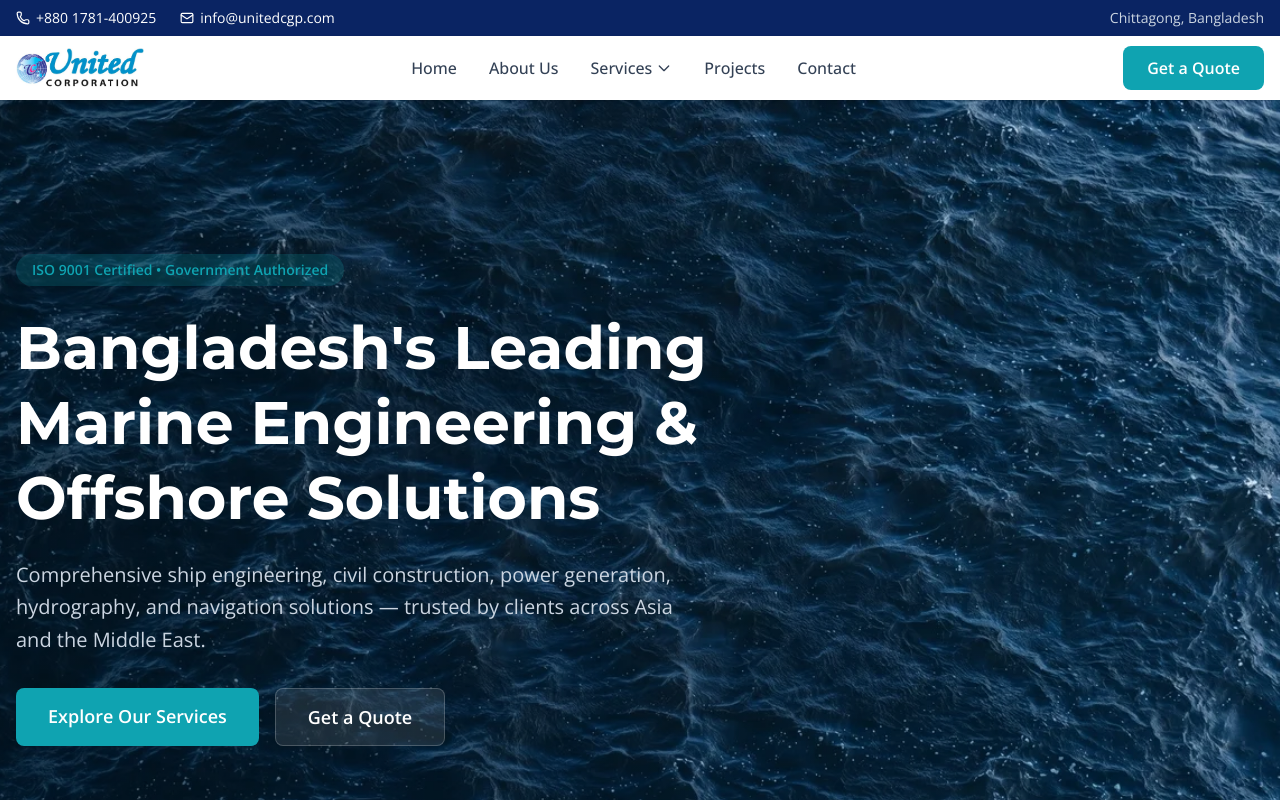
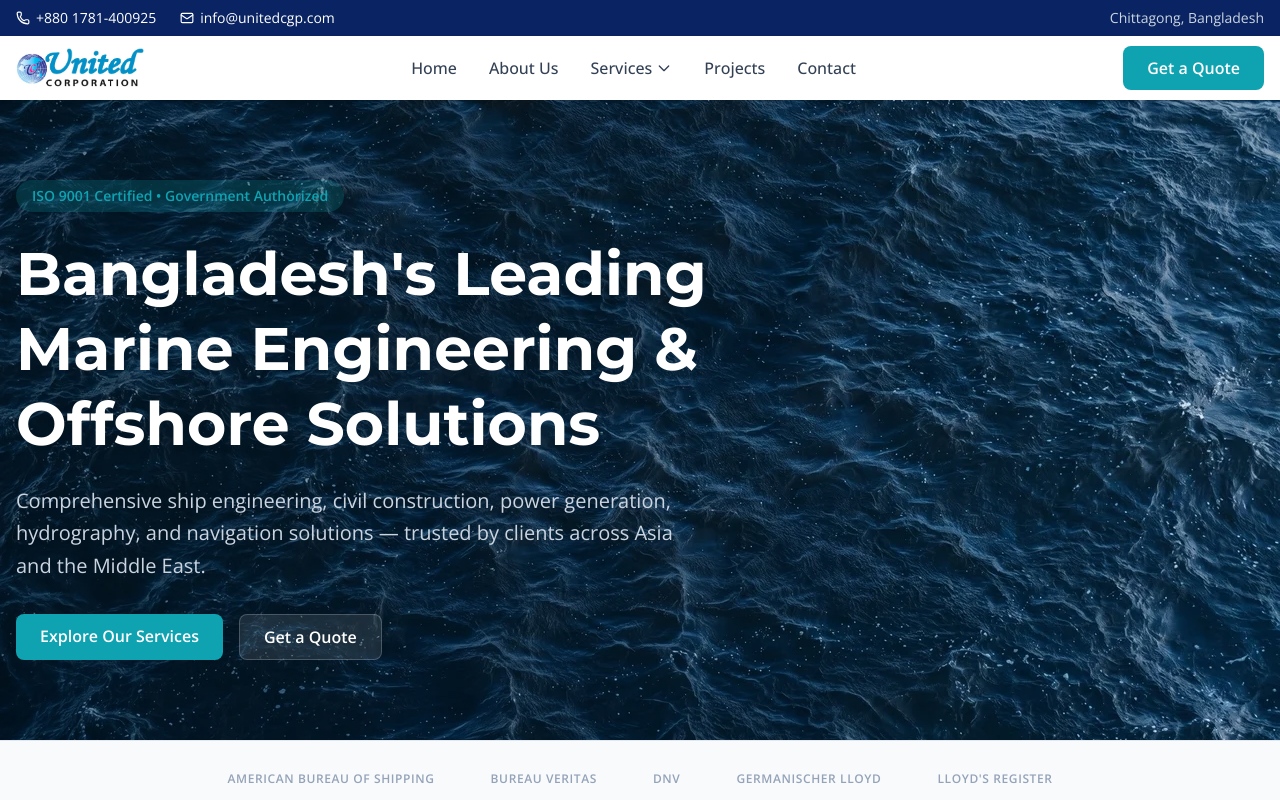
Before and after one commit to connectfazla/united-cgp, a Next.js app: page / in a window 1280 px wide. Shown: the top 800 px of the page. Built offline with nearby package versions, Linux system fonts and the light colour scheme.

Commit message:
feat: hero height 80vh and smaller button styling

```diff
--- a/src/app/page.tsx
+++ b/src/app/page.tsx
@@ -25,7 +25,7 @@ export default function Home() {
   return (
     <>
       {/* Hero */}
-      <section className="relative bg-navy overflow-hidden h-screen">
+      <section className="relative bg-navy overflow-hidden h-[80vh]">
         <div className="absolute inset-0 bg-[url('/images/hero-remote-2.webp')] bg-cover bg-center" />
         <div className="absolute inset-0 bg-gradient-to-r from-black/40 to-transparent" />
         <div className="relative max-w-7xl mx-auto px-4 h-full flex items-center">
@@ -44,13 +44,13 @@ export default function Home() {
             <div className="mt-8 flex flex-wrap gap-4">
               <Link
                 href="/services/ship-engineering"
-                className="bg-teal hover:bg-teal-dark text-white font-semibold px-8 py-3.5 rounded-lg transition-colors text-lg"
+                className="bg-teal hover:bg-teal-dark text-white font-semibold px-6 py-2.5 rounded-lg transition-colors text-base"
               >
                 Explore Our Services
               </Link>
               <Link
                 href="/contact"
-                className="bg-white/10 hover:bg-white/20 text-white font-semibold px-8 py-3.5 rounded-lg transition-colors text-lg border border-white/20"
+                className="bg-white/10 hover:bg-white/20 text-white font-semibold px-6 py-2.5 rounded-lg transition-colors text-base border border-white/20"
               >
                 Get a Quote
               </Link>
```
